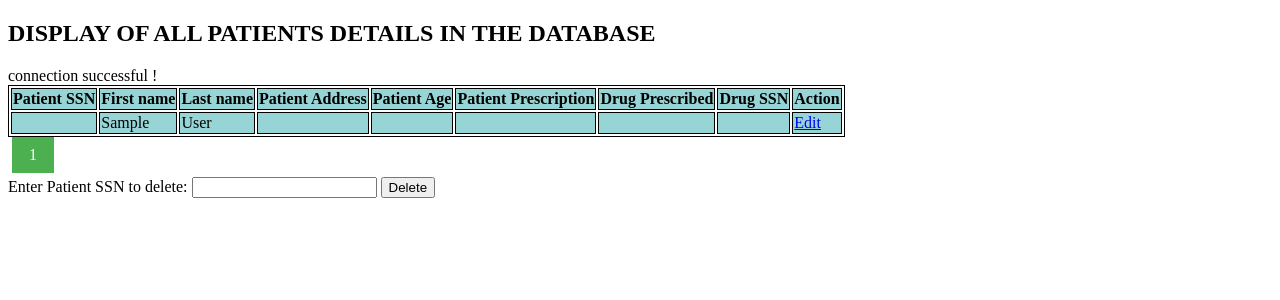
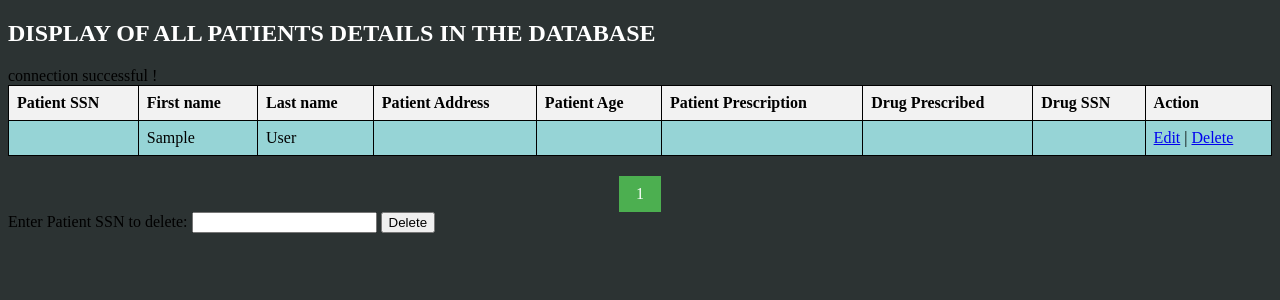
Before and after one commit to NgenoMark/Drug-Dispensing-Tool, a PHP site: page /fetch.php in a window 1280 px wide. Shown: the top 300 px of the page. Run offline with PHP 8.4, Linux system fonts and the light colour scheme; tables that the repository leaves empty or names only in its code hold one stand-in row (values such as "Sample post"); data that the repository does not hold is empty.

Commit message:
making the layout and table clear

```diff
--- a/MePage/fetch.php
+++ b/MePage/fetch.php
@@ -2,22 +2,40 @@
 <html>
 <head>
     <style>
-        table, th, td {
-            border: 1px solid black;
+
+        body{
+            background-color : #2C3333;
+        }
+
+        table {
+            border-collapse: collapse;
+            width: 100%;
         }
 
         th, td {
+            padding: 8px;
+            text-align: left;
+            border: 1px solid black;
             background-color: #96D4D6;
-            border-style: solid;
+        }
+
+        th {
+            background-color: #f2f2f2;
+        }
+
+        h2{
+            color : white ;
         }
 
         .pagination {
-            display: inline-block;
+    display: flex;
+    justify-content: center;
+    margin-top: 20px;
 }
 
 .pagination a {
     color: black;
-            float: left;
+    float: none;
     padding: 8px 16px;
     text-decoration: none;
     border: 1px solid #ddd;
@@ -30,7 +48,10 @@
     border: 1px solid #4CAF50;
 }
 
-        .pagination a:hover:not(.active) {background-color: #ddd;}
+.pagination a:hover:not(.active) {
+    background-color: #ddd;
+}
+
     </style>
 </head>
 <body>
@@ -58,7 +79,7 @@
         $deleteStmt->close();
     }
 
-    $results_per_page = 15; // Number of results per page
+    $results_per_page = 13; // Number of results per page
     $sql = "SELECT COUNT(*) AS total FROM patients";
     $result = $conn->query($sql);
     $row = $result->fetch_assoc();
@@ -98,7 +119,10 @@
                     <td>".$row['PatientPrescription']."</td>
                     <td>".$row['DrugPrescribed']."</td>
                     <td>".$row['DrugSSN']."</td>
-                    <td><a href='edit.php?ssn=".$row['PatientSSN']."'>Edit</a></td>
+                    <td>
+                        <a href='edit.php?ssn=".$row['PatientSSN']."'>Edit</a> |
+                        <a href='delete.php?ssn=".$row['PatientSSN']."'>Delete</a>
+                    </td>
                 </tr>";
         }
 
```
Lines whose indentation alone changed are shown as unchanged.
